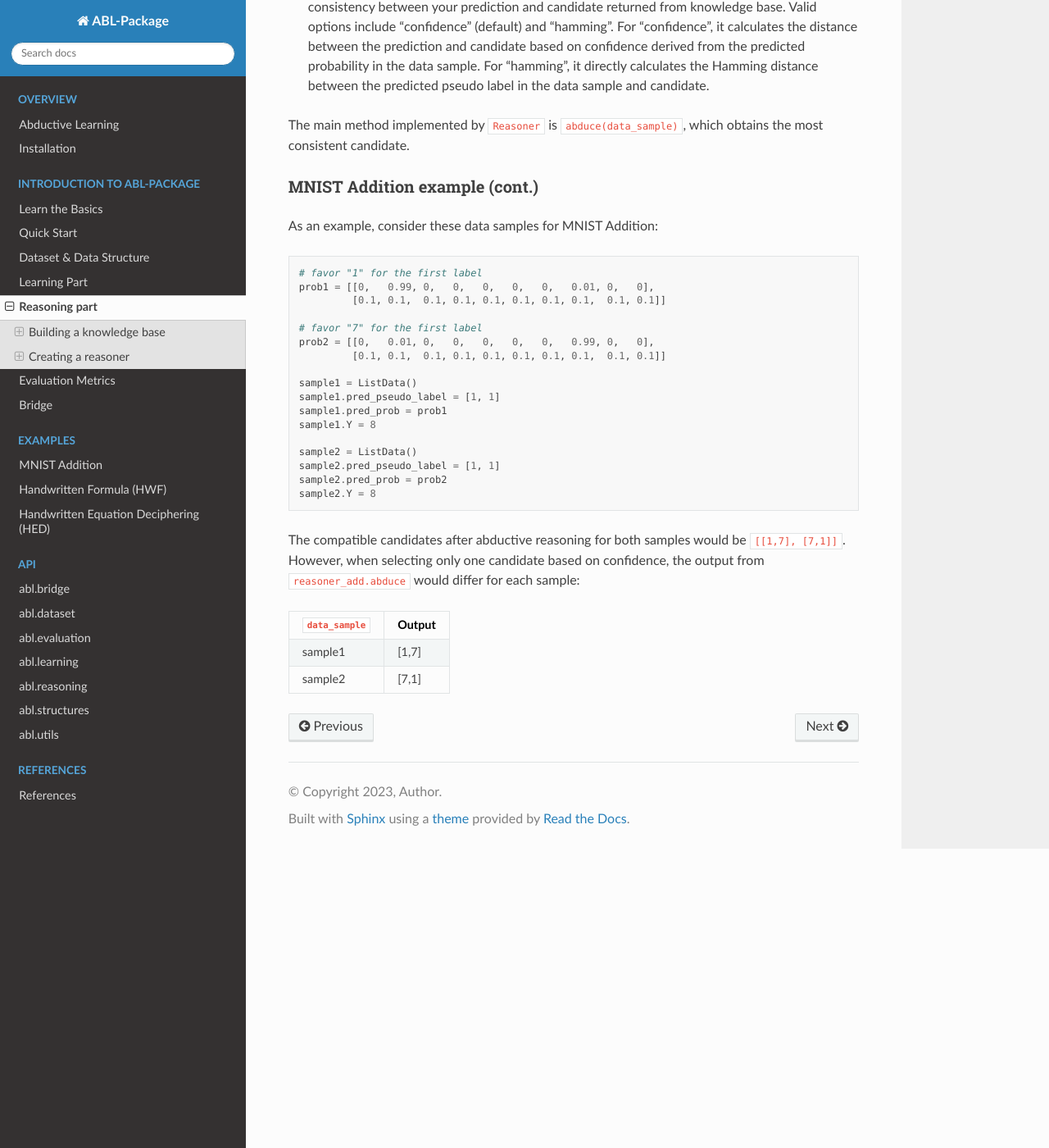
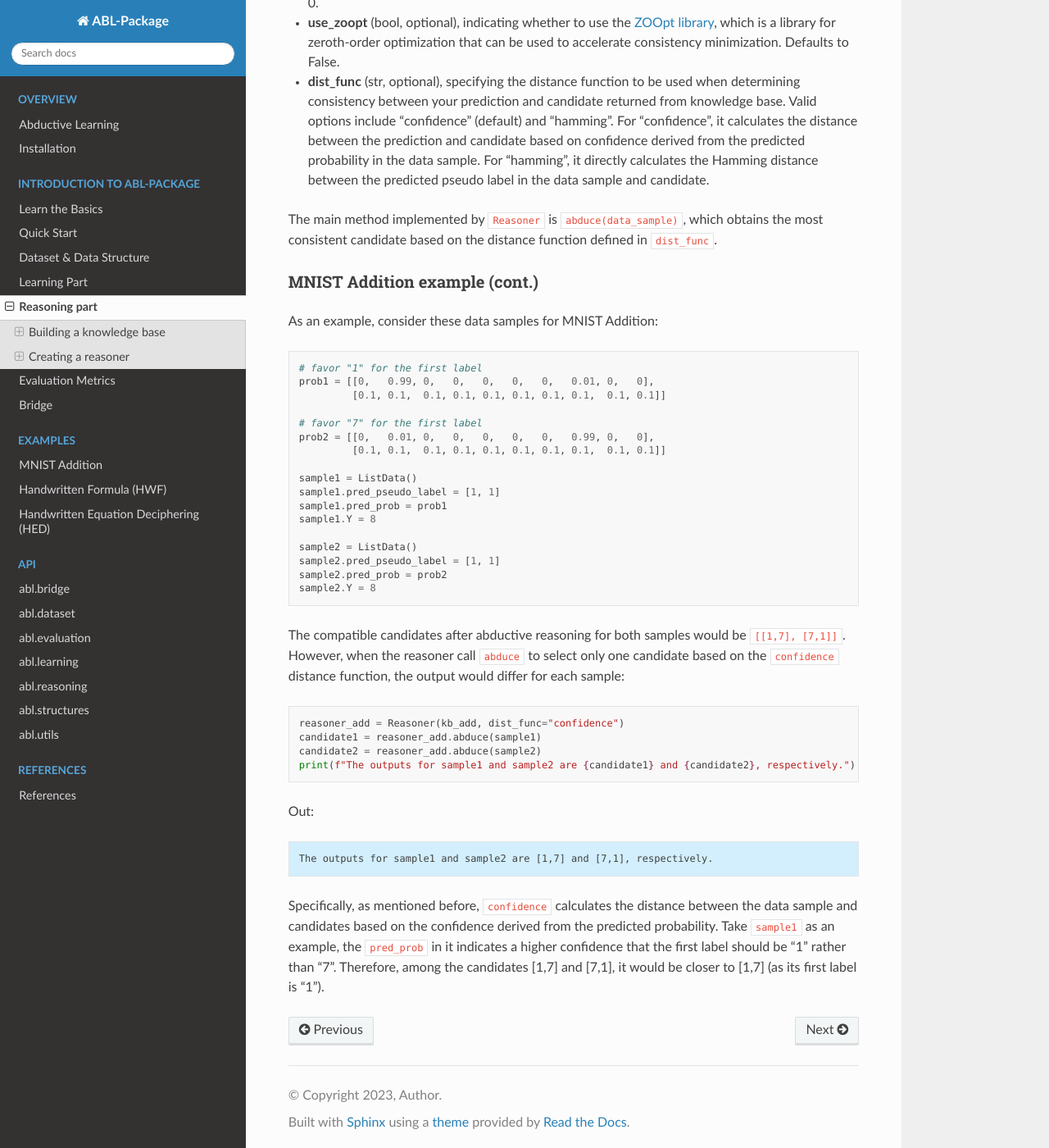
Before and after one commit to AbductiveLearning/ABLkit, a Sphinx documentation site: the page built from docs/Intro/Reasoning.rst, in a window 1280 px wide and 1400 px high, scrolled down 5532 px. Shown: the whole window at 82% size. Built offline with Sphinx 7.4.7 and the Read the Docs theme 2.0.0, drawn with Linux system fonts in a browser that asks for light colours; some of the changed text lies outside the part shown.

Commit message:
[DOC] resolve some comments

```diff
--- a/docs/Intro/Reasoning.rst
+++ b/docs/Intro/Reasoning.rst
@@ -10,6 +10,8 @@
 Reasoning part
 ===============
 
+In this section, we will look at how to build the reasoning part, which
+leverage domain knowledge and perform deductive or abductive reasoning.
 In ABL-Package, building the reasoning part involves two steps:
 
 1. Build a knowledge base by creating a subclass of ``KBBase``, which
@@ -17,6 +19,10 @@ In ABL-Package, building the reasoning part involves two steps:
 2. Create a reasoner by instantiating the class ``Reasoner``
    to minimize inconsistencies between the knowledge base and pseudo
    labels predicted by the learning part.
+
+.. code:: python
+
+   from abl.reasoning import KBBase, GroundKB, PrologKB, Reasoner
 
 Building a knowledge base
 -------------------------
@@ -306,7 +313,8 @@ specify:
    predicted pseudo label in the data sample and candidate.
 
 The main method implemented by ``Reasoner`` is
-``abduce(data_sample)``, which obtains the most consistent candidate.
+``abduce(data_sample)``, which obtains the most consistent candidate
+based on the distance function defined in ``dist_func``.
 
 MNIST Addition example (cont.)
 ~~~~~~~~~~~~~~~~~~~~~~~~~~~~~~~~~
@@ -334,13 +342,26 @@ As an example, consider these data samples for MNIST Addition:
    sample2.Y = 8
 
 The compatible candidates after abductive reasoning for both samples
-would be ``[[1,7], [7,1]]``. However, when selecting only one candidate
-based on confidence, the output from ``reasoner_add.abduce`` would
-differ for each sample:
+would be ``[[1,7], [7,1]]``. However, when the reasoner call ``abduce``
+to select only one candidate based on the ``confidence`` distance function,
+the output would differ for each sample:
 
-=============== ======
-``data_sample`` Output
-=============== ======
-sample1         [1,7]
-sample2         [7,1]
-=============== ======
+.. code:: python
+
+   reasoner_add = Reasoner(kb_add, dist_func="confidence")
+   candidate1 = reasoner_add.abduce(sample1)
+   candidate2 = reasoner_add.abduce(sample2)
+   print(f"The outputs for sample1 and sample2 are {candidate1} and {candidate2}, respectively.")
+
+Out:
+
+.. code:: none
+   :class: code-out
+
+   The outputs for sample1 and sample2 are [1,7] and [7,1], respectively.
+
+Specifically, as mentioned before, ``confidence`` calculates the distance between the data
+sample and candidates based on the confidence derived from the predicted probability.
+Take ``sample1`` as an example, the ``pred_prob`` in it indicates a higher
+confidence that the first label should be "1" rather than "7". Therefore, among the
+candidates [1,7] and [7,1], it would be closer to [1,7] (as its first label is "1").
```
Also changed, not shown: other parts of docs/Intro/Reasoning.rst (+6 -5 lines).
